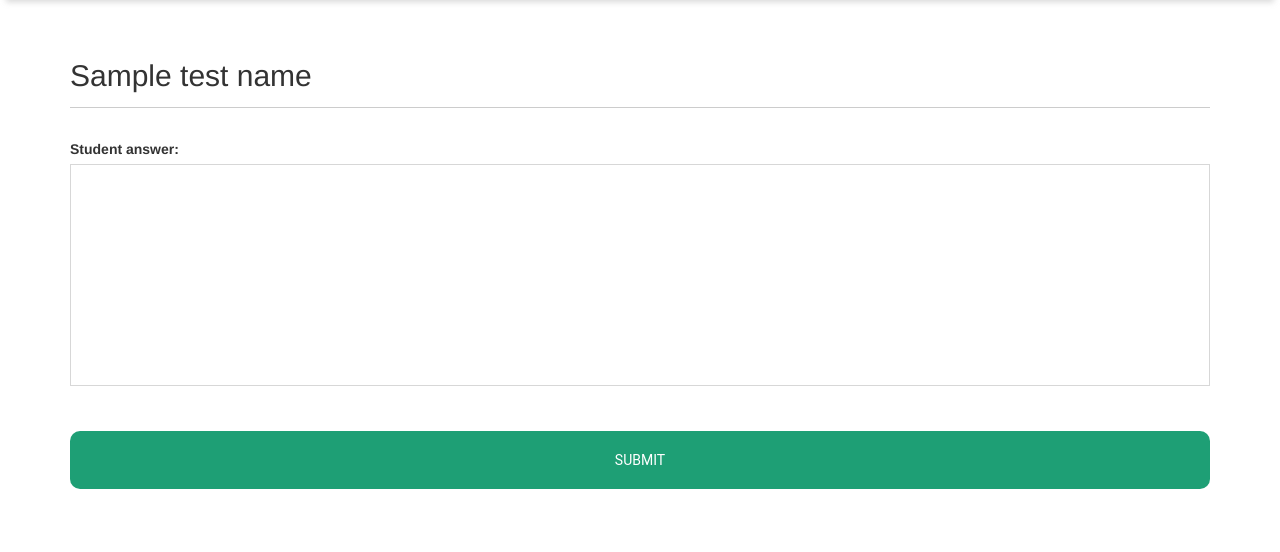
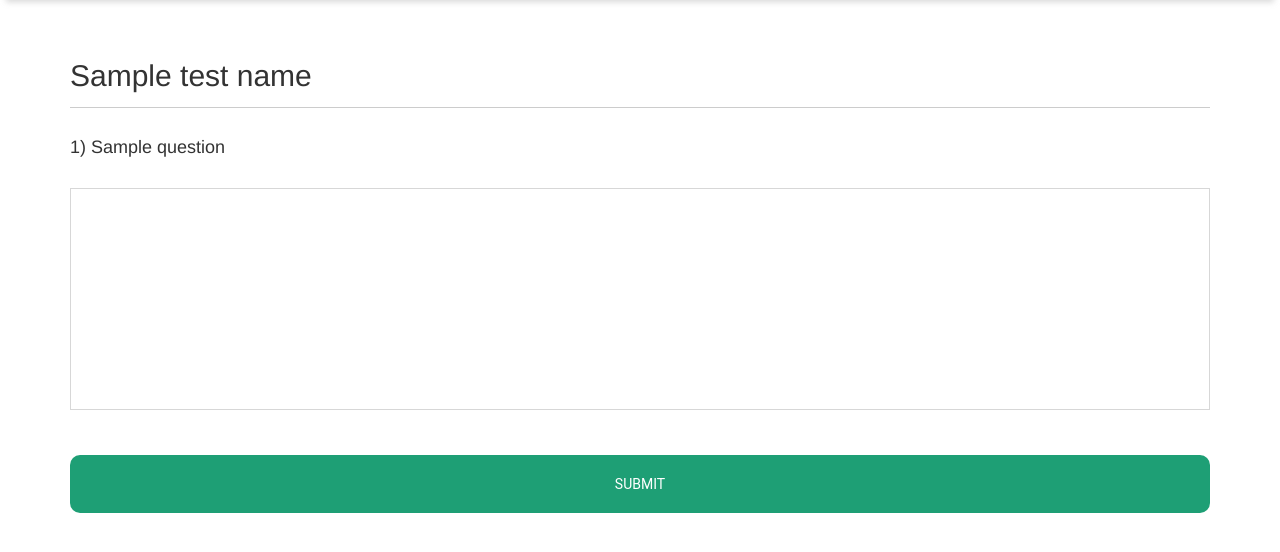
Before and after one commit to daryltanzw/SqlLab, a Django app: template SqlLabApp/templates/SqlLabApp/taketest.html in a window 1280 px wide. Shown: the part 61-613 px from the top of the page. Run offline with Django 3.2, Linux system fonts and the light colour scheme; tables that the repository leaves empty hold one stand-in row (Sample ...); the template is opened without the code that fills it: values named after a table or form of the project are taken from there, most other values are stand-ins (such as "Sample title", 1, 10 or a date in 2020); some libraries are stand-ins or nearby versions; some web fonts are replaced.

Commit message:
Drafted UI for student take test view

```diff
--- a/SqlLabApp/forms/taketest.py
+++ b/SqlLabApp/forms/taketest.py
@@ -5,4 +5,4 @@ class TakeTestForm(forms.Form):
 
     #qids = forms.ChoiceField(widget=forms.RadioSelect, choices=CHOICES)
     #question = forms.ChoiceField(widget=forms.RadioSelect, choices=CHOICES)
-    student_answer = forms.CharField(widget=forms.Textarea)
+    student_answer = forms.CharField(widget=forms.Textarea, label='')
--- a/SqlLabApp/static/css/createtest.css
+++ b/SqlLabApp/static/css/createtest.css
@@ -2,7 +2,7 @@
     display: table;
     width: 100%;
     height: auto;
-    margin-top: 100px;
+    margin-top: 95px;
     padding: 100px 0;
     vertical-align: middle;
     text-align: left;
--- a/SqlLabApp/static/css/taketest.css
+++ b/SqlLabApp/static/css/taketest.css
@@ -33,15 +33,12 @@
     }
 }
 
-#module-header {
-    height: 80px;
-}
-
 #module-header h2 {
     border-bottom:1px solid #CCC;
     float:left;
     width:100%;
     padding-bottom:15px;
+    margin-bottom: 30px;
 }
 
 #id_student_answer {
--- a/SqlLabApp/templates/SqlLabApp/instructormodule.html
+++ b/SqlLabApp/templates/SqlLabApp/instructormodule.html
@@ -13,8 +13,8 @@
     {% load staticfiles %}
 
     <!-- Bootstrap -->
-    <link rel="stylesheet" href="https://maxcdn.bootstrapcdn.com/bootstrap/3.3.7/css/bootstrap.min.css">
-    <link rel="stylesheet" href="https://maxcdn.bootstrapcdn.com/bootstrap/3.3.7/css/bootstrap-theme.min.css">
+    <link rel="stylesheet" href="https://maxcdn.bootstrapcdn.com/bootstrap/3.3.6/css/bootstrap.min.css">
+    <link rel="stylesheet" href="https://maxcdn.bootstrapcdn.com/bootstrap/3.3.6/css/bootstrap-theme.min.css">
     <script src="https://ajax.googleapis.com/ajax/libs/jquery/1.11.3/jquery.min.js"></script>
     <script src="https://maxcdn.bootstrapcdn.com/bootstrap/3.3.4/js/bootstrap.min.js"></script>
 
--- a/SqlLabApp/templates/SqlLabApp/taketest.html
+++ b/SqlLabApp/templates/SqlLabApp/taketest.html
@@ -66,12 +66,17 @@
             <div class="container">
                 <div id="module-header">
                     <h2>{{ test_name }}</h2>
-                </div><br>
-                <form class="form" method="post" enctype="multipart/form-data">
-                    {% csrf_token %}
-                    {{ form.as_p }}
-                    <button id="create-test" class="btn" type="submit">SUBMIT</button>
-                </form>
+                </div>
+                <br>
+                {% for question in qst_data %}
+{#                    <a href="{% url 'instructortest' question.qid %}">{% csrf_token %}#}
+                        <div id="action-container">
+                            <h4>{{ question.qid }}) {{ question.question }}</h4><br>
+                           {{ take_test_form.as_p }}
+                        </div>
+{#                    </a>#}
+                {% endfor %}
+                <button id="create-test" class="btn" type="submit">SUBMIT</button>
             </div>
         </div>
     </header>
```
Also changed, not shown: SqlLabApp/models.py (+7 -0 lines), SqlLabApp/views/taketest.py (+10 -7 lines).
